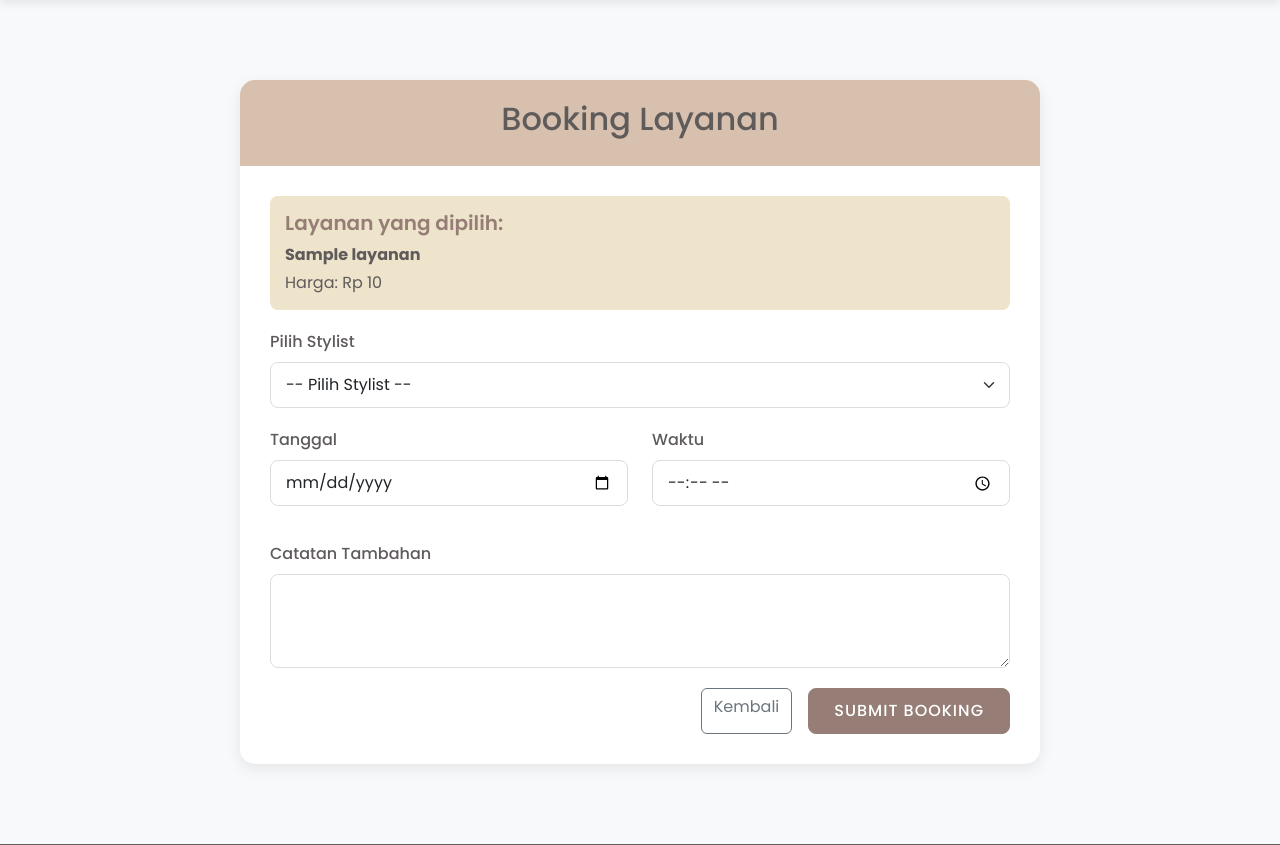
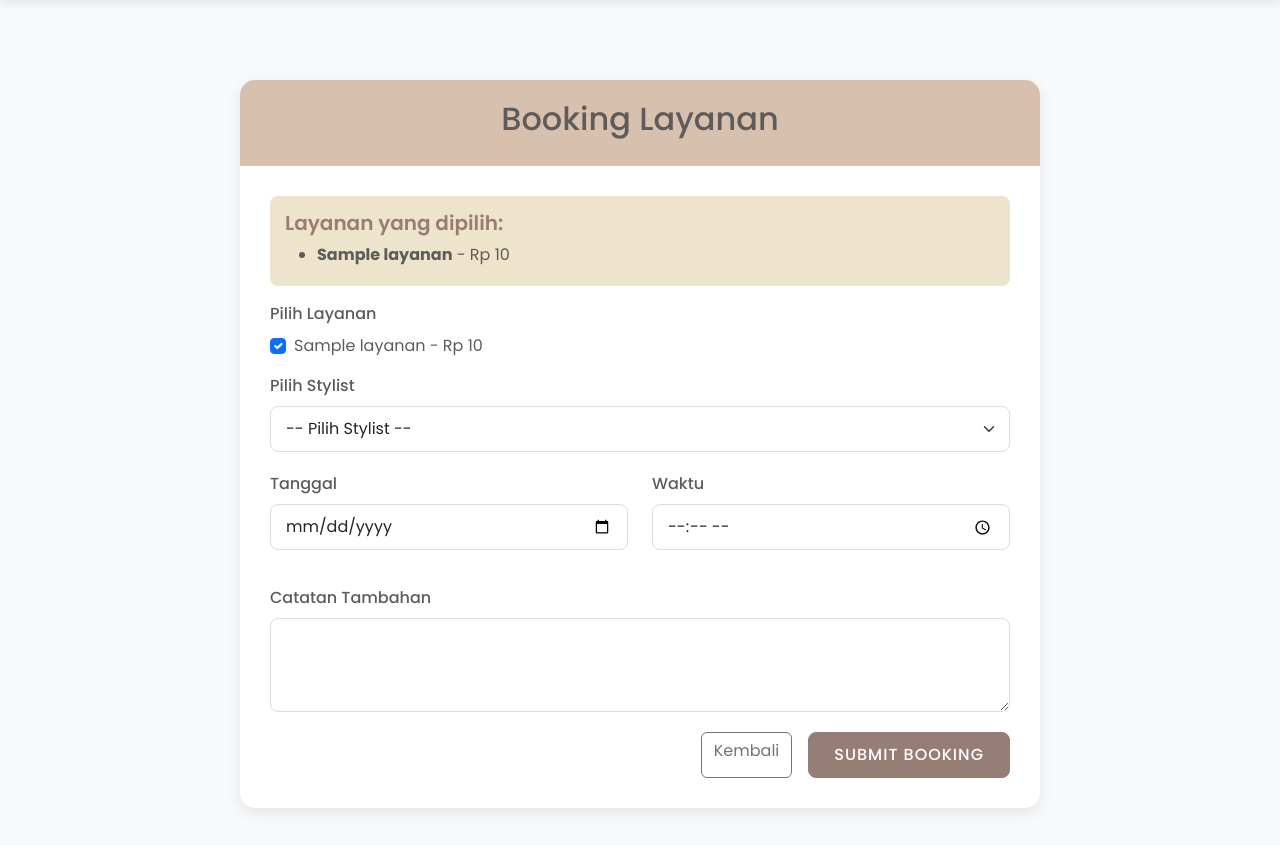
Before and after one commit to AmelyaSofia/project-web, a PHP site: page /view/booking.php?id=1 in a window 1280 px wide. Shown: the part 70-915 px from the top of the page. Run offline with PHP 8.4, Linux system fonts and the light colour scheme; the visitor is signed in with stand-in values (Sample User, id 1); tables that the repository leaves empty or names only in its code hold one stand-in row (values such as "Sample post").

Commit message:
layanan lebih dari 1 done

```diff
--- a/controller/bookingController.php
+++ b/controller/bookingController.php
@@ -68,12 +68,17 @@ class ControllerBooking {
         if ($_SERVER['REQUEST_METHOD'] === 'POST') {
             $id_client = $_POST['id_client'];
             $id_stylist = $_POST['id_stylist'];
-            $id_layanan = $_POST['id_layanan'];
             $tanggal = $_POST['tanggal'];
             $waktu = $_POST['waktu'];
             $catatan = $_POST['catatan'] ?? '';
+            $layanan_list = $_POST['id_layanan'] ?? [];
 
-            $success = $this->modelBooking->addBooking($id_client, $id_stylist, $id_layanan, $tanggal, $waktu, $catatan);
+            if (empty($layanan_list)) {
+                header("Location: index.php?modul=booking&fitur=tambah&message=Harap pilih minimal satu layanan");
+                exit;
+            }
+
+            $success = $this->modelBooking->addBooking($id_client, $id_stylist, $tanggal, $waktu, $catatan, $layanan_list);
             if ($success) {
                 header("Location: index.php?modul=booking&fitur=booking&message=Booking berhasil ditambahkan");
             } else {
@@ -92,13 +97,18 @@ class ControllerBooking {
         if ($_SERVER['REQUEST_METHOD'] === 'POST') {
             $id_client = $_POST['id_client'];
             $id_stylist = $_POST['id_stylist'];
-            $id_layanan = $_POST['id_layanan'];
             $tanggal = $_POST['tanggal'];
             $waktu = $_POST['waktu'];
             $status = $_POST['status'];
             $catatan = $_POST['catatan'] ?? '';
+            $layanan_list = $_POST['id_layanan'] ?? [];
 
-            $success = $this->modelBooking->updateBooking($id_booking, $id_client, $id_stylist, $id_layanan, $tanggal, $waktu, $status, $catatan);
+            if (empty($layanan_list)) {
+                header("Location: index.php?modul=booking&fitur=update&id_booking=$id_booking&message=Harap pilih minimal satu layanan");
+                exit;
+            }
+
+            $success = $this->modelBooking->updateBooking($id_booking, $id_client, $id_stylist, $tanggal, $waktu, $status, $catatan, $layanan_list);
             if ($success) {
                 header("Location: index.php?modul=booking&fitur=booking&message=Booking berhasil diupdate");
             } else {
@@ -111,8 +121,12 @@ class ControllerBooking {
                 header("Location: index.php?modul=booking&fitur=booking&message=Booking tidak ditemukan");
                 exit;
             }
+
+            $layananTerpilih = $this->modelBooking->getLayananByBooking($id_booking);
+
             $dropdownData = $this->loadDropdownData();
             extract($dropdownData);
+
             include './view/bookingList.php';
         }
     }
@@ -144,6 +158,7 @@ class ControllerBooking {
         } else {
             $bookings = $this->modelBooking->getBookings();
         }
+
         $dropdownData = $this->loadDropdownData();
         extract($dropdownData);
 
@@ -164,8 +179,5 @@ public function riwayatBookingClient() {
 
         include './view/riwayatBooking.php';
     }
-
-
-
 }
 ?>
--- a/model/bookingModel.php
+++ b/model/bookingModel.php
@@ -4,22 +4,38 @@ include __DIR__.'/../config/dbconnect.php';
 class ModelBooking {
     public function getBookings() {
     global $conn;
-        $sql = "SELECT b.*, c.nama_client, s.nama_stylist, l.nama_layanan, l.harga
+    $sql = "SELECT
+                b.*,
+                c.nama_client,
+                s.nama_stylist
             FROM booking b
             JOIN client c ON b.id_client = c.id_client
             JOIN stylist s ON b.id_stylist = s.id_stylist
-                JOIN layanan l ON b.id_layanan = l.id_layanan
             ORDER BY b.tanggal DESC, b.waktu DESC";
+
     $result = mysqli_query($conn, $sql);
 
     $bookings = [];
     if ($result && $result->num_rows > 0) {
         while ($row = mysqli_fetch_assoc($result)) {
+            // Ambil semua layanan untuk booking ini
+            $layanans = $this->getLayananByBooking($row['id_booking']);
+
+            // Gabungkan nama layanan menjadi satu string
+            $nama_layanan = array_column($layanans, 'nama_layanan');
+            $row['nama_layanan'] = implode(', ', $nama_layanan);
+
+            // Hitung total harga
+            $total_harga = array_sum(array_column($layanans, 'harga'));
+            $row['harga'] = $total_harga;
+
             $bookings[] = $row;
         }
     }
+
     return $bookings;
 }
+
 
     public function getBookingById($id_booking) {
         global $conn;
@@ -28,24 +44,66 @@ class ModelBooking {
         $stmt->bind_param("i", $id_booking);
         $stmt->execute();
         $result = $stmt->get_result();
-        return $result->fetch_assoc();
+        $booking = $result->fetch_assoc();
+
+        if ($booking) {
+            $booking['layanans'] = $this->getLayananByBooking($id_booking);
         }
 
-    public function addBooking($id_client, $id_stylist, $id_layanan, $tanggal, $waktu, $catatan) {
-        global $conn;
-        $sql = "INSERT INTO booking (id_client, id_stylist, id_layanan, tanggal, waktu, status, catatan)
-                VALUES (?, ?, ?, ?, ?, 'menunggu', ?)";
-        $stmt = $conn->prepare($sql);
-        $stmt->bind_param("iiisss", $id_client, $id_stylist, $id_layanan, $tanggal, $waktu, $catatan);
-        return $stmt->execute();
+        return $booking;
     }
 
-    public function updateBooking($id_booking, $id_client, $id_stylist, $id_layanan, $tanggal, $waktu, $status, $catatan) {
+    public function addBooking($id_client, $id_stylist, $tanggal, $waktu, $catatan, $layanan_list) {
         global $conn;
-        $sql = "UPDATE booking SET id_client = ?, id_stylist = ?, id_layanan = ?, tanggal = ?, waktu = ?, status = ?, catatan = ? WHERE id_booking = ?";
+
+        $sql = "INSERT INTO booking (id_client, id_stylist, tanggal, waktu, status, catatan)
+                VALUES (?, ?, ?, ?, 'menunggu', ?)";
         $stmt = $conn->prepare($sql);
-        $stmt->bind_param("iiissssi", $id_client, $id_stylist, $id_layanan, $tanggal, $waktu, $status, $catatan, $id_booking);
-        return $stmt->execute();
+        $stmt->bind_param("iisss", $id_client, $id_stylist, $tanggal, $waktu, $catatan);
+
+        if (!$stmt->execute()) {
+            return false;
+        }
+
+        $id_booking = $conn->insert_id;
+
+        $sqlLayanan = "INSERT INTO booking_layanan (id_booking, id_layanan) VALUES (?, ?)";
+        $stmtLayanan = $conn->prepare($sqlLayanan);
+
+        foreach ($layanan_list as $id_layanan) {
+            $stmtLayanan->bind_param("ii", $id_booking, $id_layanan);
+            $stmtLayanan->execute();
+        }
+
+        return true;
+    }
+
+    public function updateBooking($id_booking, $id_client, $id_stylist, $tanggal, $waktu, $status, $catatan, $layanan_list) {
+        global $conn;
+
+        $sql = "UPDATE booking
+                SET id_client = ?, id_stylist = ?, tanggal = ?, waktu = ?, status = ?, catatan = ?
+                WHERE id_booking = ?";
+        $stmt = $conn->prepare($sql);
+        $stmt->bind_param("iissssi", $id_client, $id_stylist, $tanggal, $waktu, $status, $catatan, $id_booking);
+
+        if (!$stmt->execute()) {
+            return false;
+        }
+
+        // Hapus layanan lama
+        $conn->query("DELETE FROM booking_layanan WHERE id_booking = $id_booking");
+
+        // Tambahkan layanan baru
+        $sqlLayanan = "INSERT INTO booking_layanan (id_booking, id_layanan) VALUES (?, ?)";
+        $stmtLayanan = $conn->prepare($sqlLayanan);
+
+        foreach ($layanan_list as $id_layanan) {
+            $stmtLayanan->bind_param("ii", $id_booking, $id_layanan);
+            $stmtLayanan->execute();
+        }
+
+        return true;
     }
 
     public function updateStatus($id_booking, $status) {
@@ -58,6 +116,10 @@ class ModelBooking {
 
     public function deleteBooking($id_booking) {
         global $conn;
+
+        // Hapus dari tabel relasi terlebih dahulu
+        $conn->query("DELETE FROM booking_layanan WHERE id_booking = $id_booking");
+
         $sql = "DELETE FROM booking WHERE id_booking = ?";
         $stmt = $conn->prepare($sql);
         $stmt->bind_param("i", $id_booking);
@@ -67,13 +129,18 @@ class ModelBooking {
     public function searchBooking($keyword) {
         global $conn;
         $keyword = "%$keyword%";
-        $sql = "SELECT b.*, c.nama_client, s.nama_stylist, l.nama_layanan, l.harga
+
+        $sql = "SELECT DISTINCT b.*, c.nama_client, s.nama_stylist
                 FROM booking b
                 JOIN client c ON b.id_client = c.id_client
                 JOIN stylist s ON b.id_stylist = s.id_stylist
-                JOIN layanan l ON b.id_layanan = l.id_layanan
-                WHERE c.nama_client LIKE ? OR s.nama_stylist LIKE ? OR l.nama_layanan LIKE ?
+                LEFT JOIN booking_layanan bl ON b.id_booking = bl.id_booking
+                LEFT JOIN layanan l ON bl.id_layanan = l.id_layanan
+                WHERE c.nama_client LIKE ?
+                   OR s.nama_stylist LIKE ?
+                   OR l.nama_layanan LIKE ?
                 ORDER BY b.tanggal DESC, b.waktu DESC";
+
         $stmt = $conn->prepare($sql);
         $stmt->bind_param("sss", $keyword, $keyword, $keyword);
         $stmt->execute();
@@ -82,19 +149,20 @@ class ModelBooking {
         $bookings = [];
         if ($result && $result->num_rows > 0) {
             while ($row = mysqli_fetch_assoc($result)) {
+                $row['layanans'] = $this->getLayananByBooking($row['id_booking']);
                 $bookings[] = $row;
             }
         }
+
         return $bookings;
     }
 
     public function getBookingByClient($id_client) {
         global $conn;
-    $sql = "SELECT b.*, c.nama_client, s.nama_stylist, l.nama_layanan, l.harga
+        $sql = "SELECT b.*, c.nama_client, s.nama_stylist
                 FROM booking b
                 JOIN client c ON b.id_client = c.id_client
                 JOIN stylist s ON b.id_stylist = s.id_stylist
-            JOIN layanan l ON b.id_layanan = l.id_layanan
                 WHERE b.id_client = ?
                 ORDER BY b.tanggal DESC, b.waktu DESC";
         $stmt = $conn->prepare($sql);
@@ -105,10 +173,30 @@ class ModelBooking {
         $bookings = [];
         if ($result && $result->num_rows > 0) {
             while ($row = mysqli_fetch_assoc($result)) {
+                $row['layanans'] = $this->getLayananByBooking($row['id_booking']);
                 $bookings[] = $row;
             }
         }
+
         return $bookings;
     }
 
+    public function getLayananByBooking($id_booking) {
+        global $conn;
+        $sql = "SELECT l.id_layanan, l.nama_layanan, l.harga
+                FROM booking_layanan bl
+                JOIN layanan l ON bl.id_layanan = l.id_layanan
+                WHERE bl.id_booking = ?";
+        $stmt = $conn->prepare($sql);
+        $stmt->bind_param("i", $id_booking);
+        $stmt->execute();
+        $result = $stmt->get_result();
+
+        $layanans = [];
+        while ($row = mysqli_fetch_assoc($result)) {
+            $layanans[] = $row;
         }
+
+        return $layanans;
+    }
+}
--- a/view/booking.php
+++ b/view/booking.php
@@ -1,6 +1,7 @@
 <?php
 session_start();
-require_once __DIR__.'/../model/clientModel.php';
+
+require_once __DIR__.'/../model/bookingModel.php';
 require_once __DIR__.'/../model/stylistModel.php';
 require_once __DIR__.'/../model/layananModel.php';
 require_once __DIR__.'/../controller/bookingController.php';
@@ -9,6 +10,20 @@ $controller = new ControllerBooking();
 
 $id_layanan = $_GET['id'] ?? null;
 
+// Ambil semua layanan untuk checkbox
+$layanan = $controller->modelLayanan->getLayanans(); // Pastikan method ini ada
+
+// Ambil layanan yang diklik untuk bagian "Layanan yang dipilih"
+$layanan_dipilih = [];
+if ($id_layanan) {
+    $layanan_terpilih = $controller->modelLayanan->getLayananById($id_layanan);
+    if ($layanan_terpilih) {
+        $layanan_dipilih[] = $layanan_terpilih;
+    }
+}
+
+$stylists = $controller->modelStylist->getStylists();
+
 if ($_SERVER['REQUEST_METHOD'] === 'POST') {
     $id_client = $_SESSION['id_client'] ?? null;
     $id_stylist = $_POST['id_stylist'];
@@ -16,9 +31,22 @@ if ($_SERVER['REQUEST_METHOD'] === 'POST') {
     $waktu = $_POST['waktu'];
     $catatan = $_POST['catatan'] ?? '';
 
-    $status = 'menunggu';
+    // Ambil layanan dari checkbox
+    $layanan_list = isset($_POST['id_layanan']) ? (array)$_POST['id_layanan'] : [];
 
-    $success = $controller->modelBooking->addBooking($id_client, $id_stylist, $id_layanan, $tanggal, $waktu, $catatan, $status);
+    if (empty($layanan_list)) {
+        header("Location: booking.php?id=$id_layanan&message=Harap+pilih+minimal+satu+layanan");
+        exit;
+    }
+
+    $success = $controller->modelBooking->addBooking(
+        $id_client,
+        $id_stylist,
+        $tanggal,
+        $waktu,
+        $catatan,
+        $layanan_list
+    );
 
     if ($success) {
         header("Location: riwayatBooking.php?message=Booking+berhasil+dibuat");
@@ -29,8 +57,6 @@ if ($_SERVER['REQUEST_METHOD'] === 'POST') {
     }
 }
 
-$stylists = $controller->modelStylist->getStylists();
-$layanan = $controller->modelLayanan->getLayananById($id_layanan);
 ?>
 <!DOCTYPE html>
 <html lang="en">
@@ -370,17 +396,42 @@ $layanan = $controller->modelLayanan->getLayananById($id_layanan);
                     </div>
                 <?php endif; ?>
 
-                    <!-- <div class="service-info">
+                <!-- Menampilkan layanan yang dipilih -->
+<div class="service-info mb-3">
     <h5>Layanan yang dipilih:</h5>
-                        <p class="mb-0"><?= htmlspecialchars($layanan['nama_layanan'] ?? 'Tidak dikenali') ?></p>
-                    </div> -->
-                    <div class="service-info">
-                        <h5>Layanan yang dipilih:</h5>
-                        <p class="mb-1"><strong><?= htmlspecialchars($layanan['nama_layanan'] ?? 'Tidak ditemukan') ?></strong></p>
-                        <p class="mb-0">Harga: Rp <?= number_format($layanan['harga'] ?? 0, 0, ',', '.') ?></p>
+    <?php if (!empty($layanan_dipilih)): ?>
+        <ul class="mb-1">
+            <?php foreach ($layanan_dipilih as $l): ?>
+                <li>
+                    <strong><?= htmlspecialchars($l['nama_layanan']) ?></strong>
+                    - Rp <?= number_format($l['harga'], 0, ',', '.') ?>
+                </li>
+            <?php endforeach; ?>
+        </ul>
+    <?php else: ?>
+        <p class="mb-0">Tidak ada layanan yang dipilih.</p>
+    <?php endif; ?>
 </div>
 
+<!-- Form Booking -->
 <form method="POST">
+    <div class="mb-3">
+        <label class="form-label">Pilih Layanan</label>
+        <?php foreach ($layanan as $l): ?>
+            <?php
+                // Cek apakah layanan ini yang diklik di awal
+                $checked = ($id_layanan == $l['id_layanan']) ? 'checked' : '';
+            ?>
+            <div class="form-check">
+                <input class="form-check-input" type="checkbox" name="id_layanan[]" value="<?= $l['id_layanan'] ?>" id="layanan<?= $l['id_layanan'] ?>" <?= $checked ?>>
+                <label class="form-check-label" for="layanan<?= $l['id_layanan'] ?>">
+                    <?= htmlspecialchars($l['nama_layanan']) ?> - Rp <?= number_format($l['harga'], 0, ',', '.') ?>
+                </label>
+            </div>
+        <?php endforeach; ?>
+    </div>
+
+
                     <div class="mb-3">
                         <label for="id_stylist" class="form-label">Pilih Stylist</label>
                         <select name="id_stylist" class="form-select" required>
@@ -418,6 +469,7 @@ $layanan = $controller->modelLayanan->getLayananById($id_layanan);
         </div>
     </div>
 </section>
+
 
     <footer id="contact">
         <div class="container">
```
Also changed, not shown: view/adminDashboard.php (+14 -7 lines), view/bookingList.php (+4 -20 lines), view/riwayatBooking.php (+24 -9 lines). Lines whose indentation alone changed are shown as unchanged.
